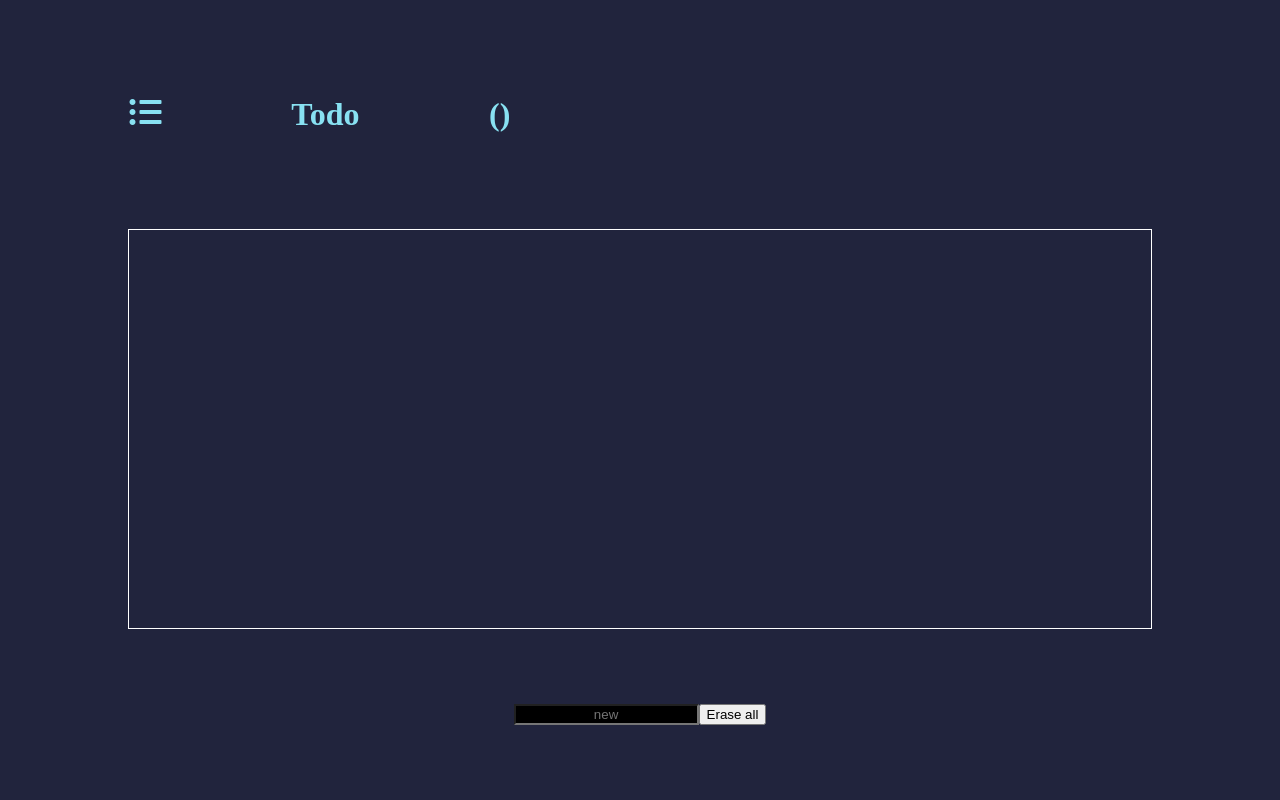
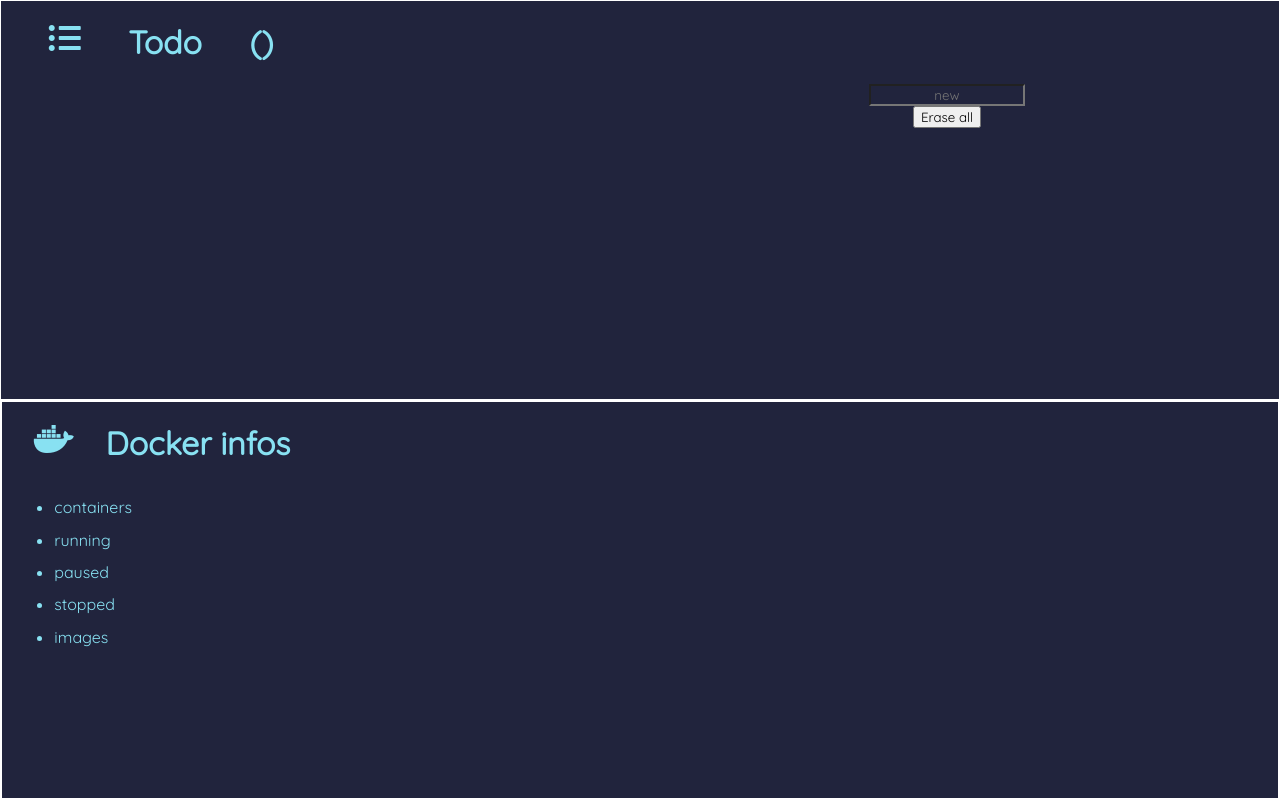
Before and after one commit to gramsco/todo, a website: page index.html in a window 1280 px wide. Drawn offline with nearby package versions, Linux system fonts and the light colour scheme; no server answers.

Commit message:
added docker

```diff
--- a/index.html
+++ b/index.html
@@ -7,11 +7,14 @@
     <title>todo</title>
     <link rel="stylesheet" href="./style.css">
     <link rel="stylesheet" href="https://cdnjs.cloudflare.com/ajax/libs/font-awesome/5.12.0/css/all.min.css">
+    <link href="https://fonts.googleapis.com/css?family=Quicksand&display=swap" rel="stylesheet">
+
 </head>
 <style>
 
 *{
     box-sizing: border-box;
+    font-family: 'Quicksand', sans-serif;
 }
 body{
     background:#21243d;
@@ -26,21 +29,24 @@ body{
 }
 
 ol{
-    height:50vh;
     overflow: auto;
     width:80%
 }
 
+ul{
+    overflow:auto;
+    width:100%;
+}
+
 #wrapper{
     display:flex;
+    flex-direction: column;
     justify-content: center;
     align-items: center;
     overflow: auto;
 }
 
 #result{
-
-    height:30vw;
     width:30vw;
     border:solid 1px white;
     overflow:auto;
@@ -50,34 +56,54 @@ ol{
     display:flex;
     flex-direction: column;
     margin:0 auto;
+}
+
+#todoo{
     border:solid 1px white;
-    font-size: 1.6rem;
+    height:50vh;
+}
+
+ol > li{
+    cursor:pointer;
 }
 
 li{
-    cursor:pointer;
-    margin:2%;
+    margin:1%;
 }
 
 input {
     text-align: center;
-    background:black;
+    background:rgba(0,0,0,0);
     color:white;
 }
 h1{
     text-align: center;
     display:flex;
-    width:50vw;
+    width:25vw;
     justify-content: space-evenly;
+}
+
+#dockerContainer{
+    border:solid 2px white;
+    height:50vh;
+    width:100vw;
+}
+
+.todo_body{
+    display:flex;
+    justify-content: space-around;
+    width:80vw;
 }
 
 </style>
 <body>
+    <div id="todoo">
         <h1>
             <i class="fas fa-list-ul"></i>
             <span>Todo</span>
             <span>(<span id="length"></span>)</span>
         </h1>
+        <div class="todo_body">
             <ol id="db"></ol>
             <div id="wrapper">
                 <form id="new">
@@ -86,13 +112,29 @@ h1{
                     </div>
                 </form>
                 <button id="eraseAll">Erase all</button>
+            </div>
+        </div>
+    </div>
 
+    <div id="dockerContainer">
+
+        <h1>
+            <i class="fab fa-docker"></i>
+            <span>Docker infos</span>
+        </h1>
+        <ul>
+            <li id="containers">containers</li>
+            <li id="running">running</li>
+            <li id="paused">paused</li>
+            <li id="stopped">stopped</li>
+            <li id="images">images</li>
+        </ul>
     </div>
 
     <script src="/socket.io/socket.io.js"></script>
     <script>
         var socket = io();
-
+        let dockerContainer = document.getElementById('dockerContainer')
         let form = document.getElementById("new")
         form.onsubmit = send
         let eraseAll = document.getElementById('eraseAll')
@@ -125,6 +167,17 @@ h1{
             }
         }
 
+        socket.on('docker', docker => {
+            console.log(docker)
+
+            for (let obj in docker){
+                let div = document.getElementById(obj)
+                console.log(obj)
+                console.log(docker[obj])
+                div.innerHTML = docker[obj]
+            }
+
+        })
         socket.on('db', data => transform(data.todo))
 
     </script>
```
Also changed, not shown: main.js (+20 -1 lines). Lines whose indentation alone changed are shown as unchanged.
